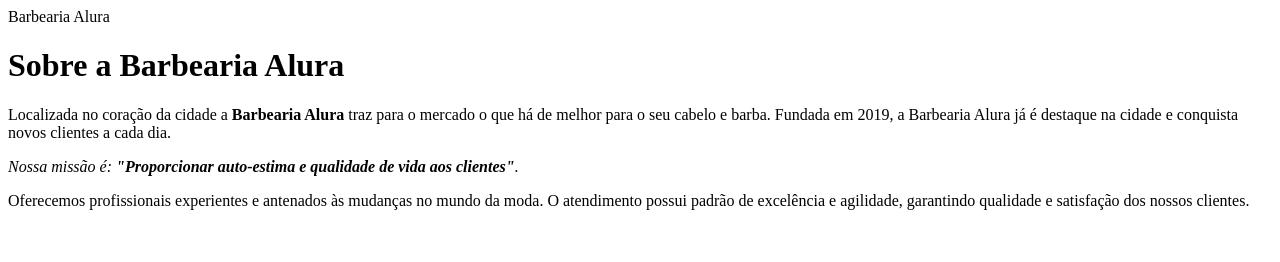
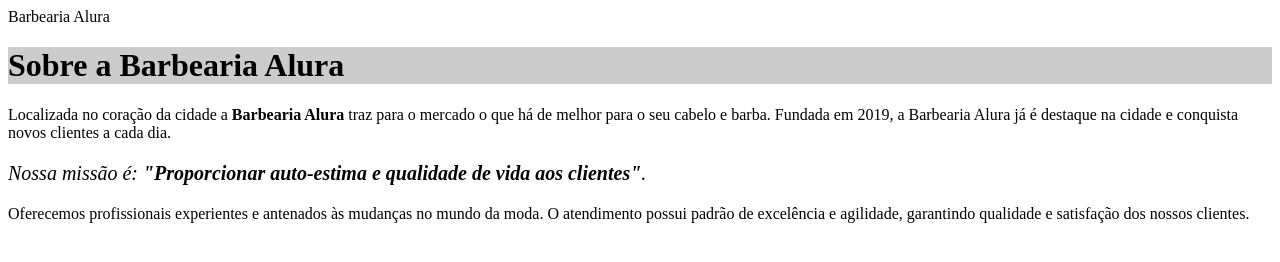
Before and after one commit to duhnick67/curso-barbearia-alura, a plain HTML site: page index.html in a window 1280 px wide. Drawn offline with Linux system fonts and the light colour scheme.

Commit message:
Segunda edição

```diff
--- a/index.html
+++ b/index.html
@@ -5,11 +5,11 @@
          <tittle>Barbearia Alura</tittle>
     </head>
     <body>
-        <h1>Sobre a Barbearia Alura</h1>
+        <h1 style="text-aling: center; background: #CCCCCC">Sobre a Barbearia Alura</h1>
 
         <p>Localizada no coração da cidade a <strong>Barbearia Alura</strong> traz para o mercado o que há de melhor para o seu cabelo e barba. Fundada em 2019, a Barbearia Alura já é destaque na cidade e conquista novos clientes a cada dia.</p>
 
-        <p style=" front-size: 20px"><em>Nossa missão é: <strong>"Proporcionar auto-estima e qualidade de vida aos clientes"</strong>.</em></p>
+        <p style=" font-size: 20px"><em>Nossa missão é: <strong>"Proporcionar auto-estima e qualidade de vida aos clientes"</strong>.</em></p>
 
         <p>Oferecemos profissionais experientes e antenados às mudanças no mundo da moda. O atendimento possui padrão de excelência e agilidade, garantindo qualidade e satisfação dos nossos clientes.<p>
     </body>
```
Also changed, not shown: style.css (added).
